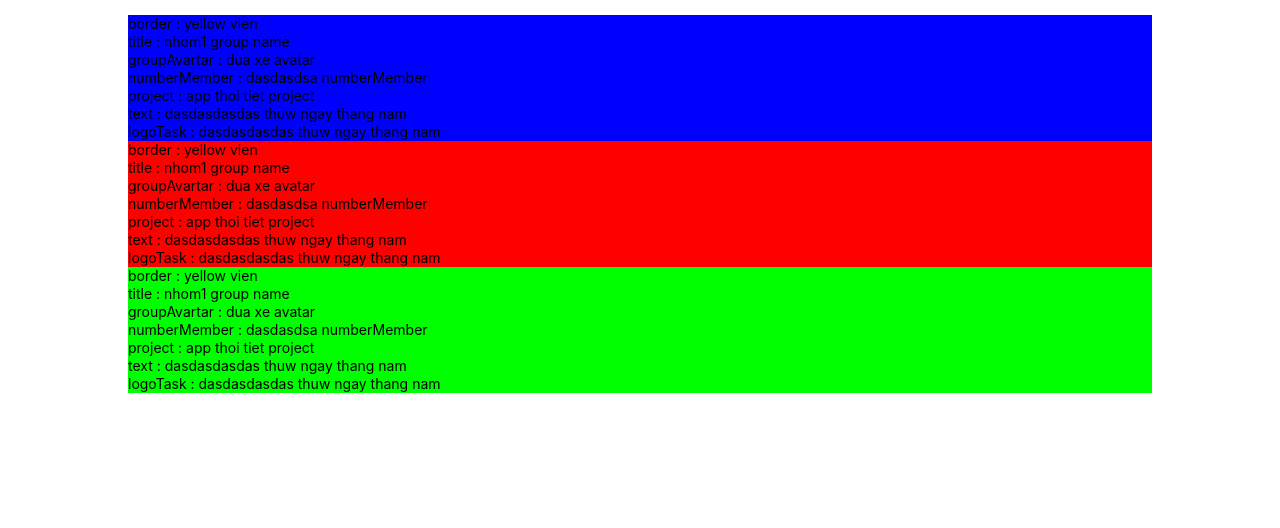
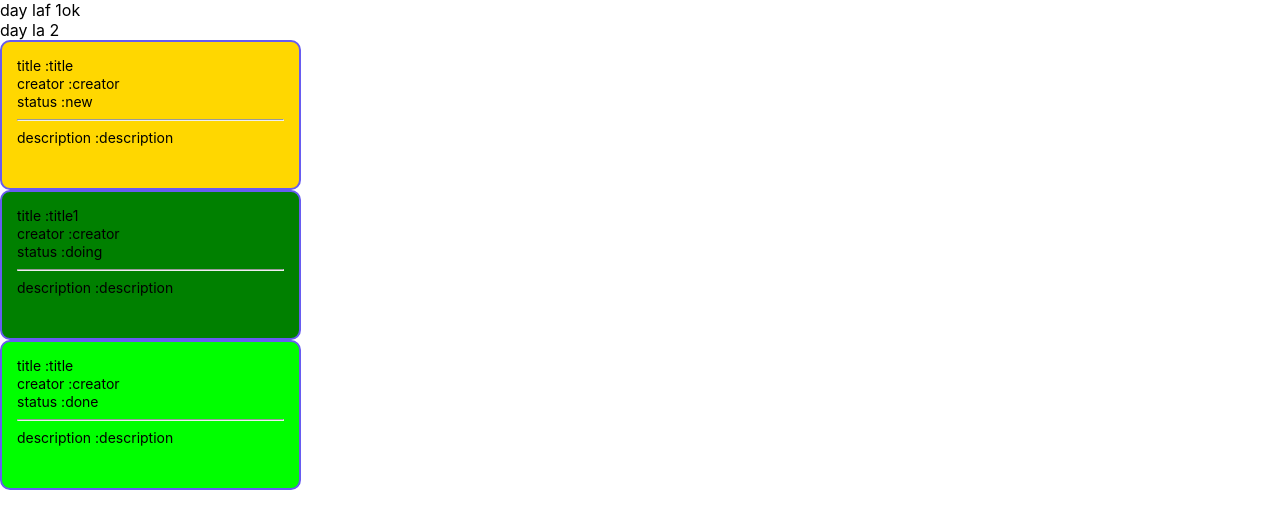
Before and after one commit to songtoantd18/ReactJs, a React (Create React App) app: page / in a window 1280 px wide. Shown: the top 528 px of the page. Built offline with nearby package versions, Linux system fonts and the light colour scheme.

Commit message:
bt-props

```diff
--- a/src/App.js
+++ b/src/App.js
@@ -1,7 +1,9 @@
 
 import './App.css';
-import Medal from './Medal';
-import ListTodos from './Render';
+// import Medal from './components/Medal';
+// import ListTodos from './Render';
+import TodoItem from './components/TodoItem';
+import Shopee from './components/Shopee'
 
 
 
@@ -9,46 +11,73 @@ import ListTodos from './Render';
 function App() {
 
   return (
-    // <div>
-    //   <ListTodos/>
+    <div>
+      <Shopee>ok</Shopee>
 
-    // </div>
+      <TodoItem
+      title={'title'}
+      creator={'creator'}
+      status={'new'}
+      description={'description'}
+      backgroundColor ={'gold'}
+      color={'red'}
+      />
+       <TodoItem
+      title={'title1'}
+      creator={'creator'}
+      status={'doing'}
+      description={'description'}
+      backgroundColor ={'green'}
+      color={'yellow'}
+      />
+       <TodoItem
+      title={'title'}
+      creator={'creator'}
+      status={'done'}
+      description={'description'}
+      backgroundColor ={'#00ff00'}
+      color={'yellow'}
+      />
 
-    <div className='layout'>
-      <Medal
-      boder= {'yellow'}
-      title = {'nhom1'}
-      groupAvartar={'dua xe'}
-      numberMember= {'dasdasdsa'}
-      project={'app thoi tiet'}
-      text={'dasdasdasdas'}
-      logoTask={'dasdasdasdas'}
-      colorIndex={'blue'}></Medal>
-        <Medal
-      boder= {'yellow'}
-      title = {'nhom1'}
-      groupAvartar={'dua xe'}
-      numberMember= {'dasdasdsa'}
-      project={'app thoi tiet'}
-      text={'dasdasdasdas'}
-      logoTask={'dasdasdasdas'}
-      colorIndex={'red'}>
-
-      </Medal>
-      <Medal
-      boder= {'yellow'}
-      title = {'nhom1'}
-      groupAvartar={'dua xe'}
-      numberMember= {'dasdasdsa'}
-      project={'app thoi tiet'}
-      text={'dasdasdasdas'}
-      logoTask={'dasdasdasdas'}
-      colorIndex={'#00ff00'}>
-
-      </Medal>
 
 
     </div>
+
+    // <div className='layout'>
+    //   <Medal
+    //   boder= {'yellow'}
+    //   title = {'nhom1'}
+    //   groupAvartar={'dua xe'}
+    //   numberMember= {'dasdasdsa'}
+    //   project={'app thoi tiet'}
+    //   text={'dasdasdasdas'}
+    //   logoTask={'dasdasdasdas'}
+    //   colorIndex={'blue'}></Medal>
+    //     <Medal
+    //   boder= {'yellow'}
+    //   title = {'nhom1'}
+    //   groupAvartar={'dua xe'}
+    //   numberMember= {'dasdasdsa'}
+    //   project={'app thoi tiet'}
+    //   text={'dasdasdasdas'}
+    //   logoTask={'dasdasdasdas'}
+    //   colorIndex={'red'}>
+
+    //   </Medal>
+    //   <Medal
+    //   boder= {'yellow'}
+    //   title = {'nhom1'}
+    //   groupAvartar={'dua xe'}
+    //   numberMember= {'dasdasdsa'}
+    //   project={'app thoi tiet'}
+    //   text={'dasdasdasdas'}
+    //   logoTask={'dasdasdasdas'}
+    //   colorIndex={'#00ff00'}>
+
+    //   </Medal>
+
+
+    // </div>
   );
 }
 
--- a/src/Render.jsx
+++ b/src/components/Render.jsx
@@ -1,4 +1,4 @@
- import TodoItem from "./todoItem";
+ import TodoItem from "./TodoItem";
 
  const todos = [
    { id: 1,
--- /dev/null
+++ b/src/components/Shopee.jsx
@@ -0,0 +1,19 @@
+import React from "react"
+const ShopeeItem =(props)=>{
+    return (
+        <>
+             <div>
+            day laf 1
+            {props.children}
+        </div>
+        <div>
+            day la 2
+        </div>
+
+
+        </>
+
+
+    )
+}
+export default ShopeeItem
--- a/src/todoItem.jsx
+++ b/src/components/TodoItem.jsx
@@ -1,15 +1,16 @@
-const TodoItem =()=>{
+const TodoItem =(props)=>{
+    const {title,creator,status,description,backgroundColor,color}=props
     return (
       <div>
-         <div className='containerItem'>
-              <p className='containerItem-title'>title :task</p>
-              <p className='containerItem-creator'>creator :loc</p>
-              <p className='containerItem-status'>status :task</p>
+         <div className='containerItem' style={{backgroundColor:backgroundColor}}>
+              <p className='containerItem-title'>title :{title}</p>
+              <p className='containerItem-creator'>creator :{creator}</p>
+              <p className='containerItem-status'>status :{status}</p>
               <hr className='containerItem-title'/>
-              <p className='containerItem-description'>description : this is task</p>
+              <p className='containerItem-description'>description :{description}</p>
           </div>
 
-          <div className='containerItem2'>
+          {/* <div className='containerItem2'>
               <p className='containerItem2-title'>title việc cần làm : làm cv luyện code ôn tập js html css
               </p>
               <p className='containerItem2-creator'>deadline : 25/11/2021</p>
@@ -20,9 +21,8 @@ const TodoItem =()=>{
               </p>
               <p className='containerItem3-creator'>deadline : 25/11/2021</p>
               <p className='containerItem3-status'>level task : <span className="urgent"> urgent</span></p>
-          </div>
+          </div> */}
       </div>
-
     )
 }
 export default TodoItem;
```
Also changed, not shown: src/components/Medal.jsx (renamed from src/Medal.jsx), 1 other file (tests, documents, lock files or other folders).
